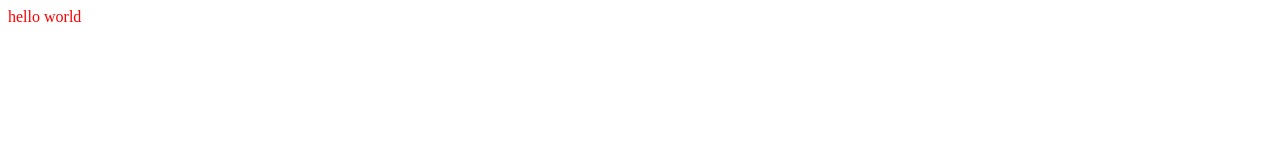
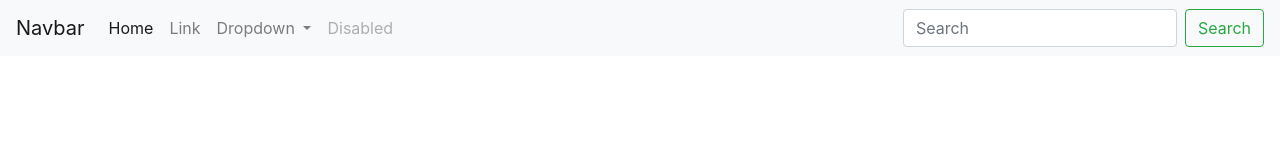
Before and after one commit to YuriAnisimov27/E.Sh.For_better_health, a plain HTML site: page index.html in a window 1280 px wide. Drawn offline with nearby package versions, Linux system fonts and the light colour scheme.

Commit message:
bootstrap

```diff
--- a/index.html
+++ b/index.html
@@ -3,10 +3,50 @@
 <head>
     <meta charset="UTF-8">
     <meta name="viewport" content="width=device-width, initial-scale=1.0">
+    <link rel="stylesheet" href="https://stackpath.bootstrapcdn.com/bootstrap/4.1.3/css/bootstrap.min.css" integrity="sha384-MCw98/SFnGE8fJT3GXwEOngsV7Zt27NXFoaoApmYm81iuXoPkFOJwJ8ERdknLPMO" crossorigin="anonymous">
+<script src="https://stackpath.bootstrapcdn.com/bootstrap/4.1.3/js/bootstrap.min.js" integrity="sha384-ChfqqxuZUCnJSK3+MXmPNIyE6ZbWh2IMqE241rYiqJxyMiZ6OW/JmZQ5stwEULTy" crossorigin="anonymous"></script>
+<script src="https://code.jquery.com/jquery-3.3.1.slim.min.js" integrity="sha384-q8i/X+965DzO0rT7abK41JStQIAqVgRVzpbzo5smXKp4YfRvH+8abtTE1Pi6jizo" crossorigin="anonymous"></script>
+<script src="https://cdnjs.cloudflare.com/ajax/libs/popper.js/1.14.3/umd/popper.min.js" integrity="sha384-ZMP7rVo3mIykV+2+9J3UJ46jBk0WLaUAdn689aCwoqbBJiSnjAK/l8WvCWPIPm49" crossorigin="anonymous"></script>
     <link rel="stylesheet" href="css/style.css">
     <title>Document</title>
 </head>
 <body>
-    hello world
+
+    <nav class="navbar navbar-expand-lg navbar-light bg-light">
+        <a class="navbar-brand" href="#">Navbar</a>
+        <button class="navbar-toggler" type="button" data-toggle="collapse" data-target="#navbarSupportedContent" aria-controls="navbarSupportedContent" aria-expanded="false" aria-label="Toggle navigation">
+          <span class="navbar-toggler-icon"></span>
+        </button>
+
+        <div class="collapse navbar-collapse" id="navbarSupportedContent">
+          <ul class="navbar-nav mr-auto">
+            <li class="nav-item active">
+              <a class="nav-link" href="#">Home <span class="sr-only">(current)</span></a>
+            </li>
+            <li class="nav-item">
+              <a class="nav-link" href="#">Link</a>
+            </li>
+            <li class="nav-item dropdown">
+              <a class="nav-link dropdown-toggle" href="#" id="navbarDropdown" role="button" data-toggle="dropdown" aria-haspopup="true" aria-expanded="false">
+                Dropdown
+              </a>
+              <div class="dropdown-menu" aria-labelledby="navbarDropdown">
+                <a class="dropdown-item" href="#">Action</a>
+                <a class="dropdown-item" href="#">Another action</a>
+                <div class="dropdown-divider"></div>
+                <a class="dropdown-item" href="#">Something else here</a>
+              </div>
+            </li>
+            <li class="nav-item">
+              <a class="nav-link disabled" href="#">Disabled</a>
+            </li>
+          </ul>
+          <form class="form-inline my-2 my-lg-0">
+            <input class="form-control mr-sm-2" type="search" placeholder="Search" aria-label="Search">
+            <button class="btn btn-outline-success my-2 my-sm-0" type="submit">Search</button>
+          </form>
+        </div>
+      </nav>
+
 </body>
 </html>
```
